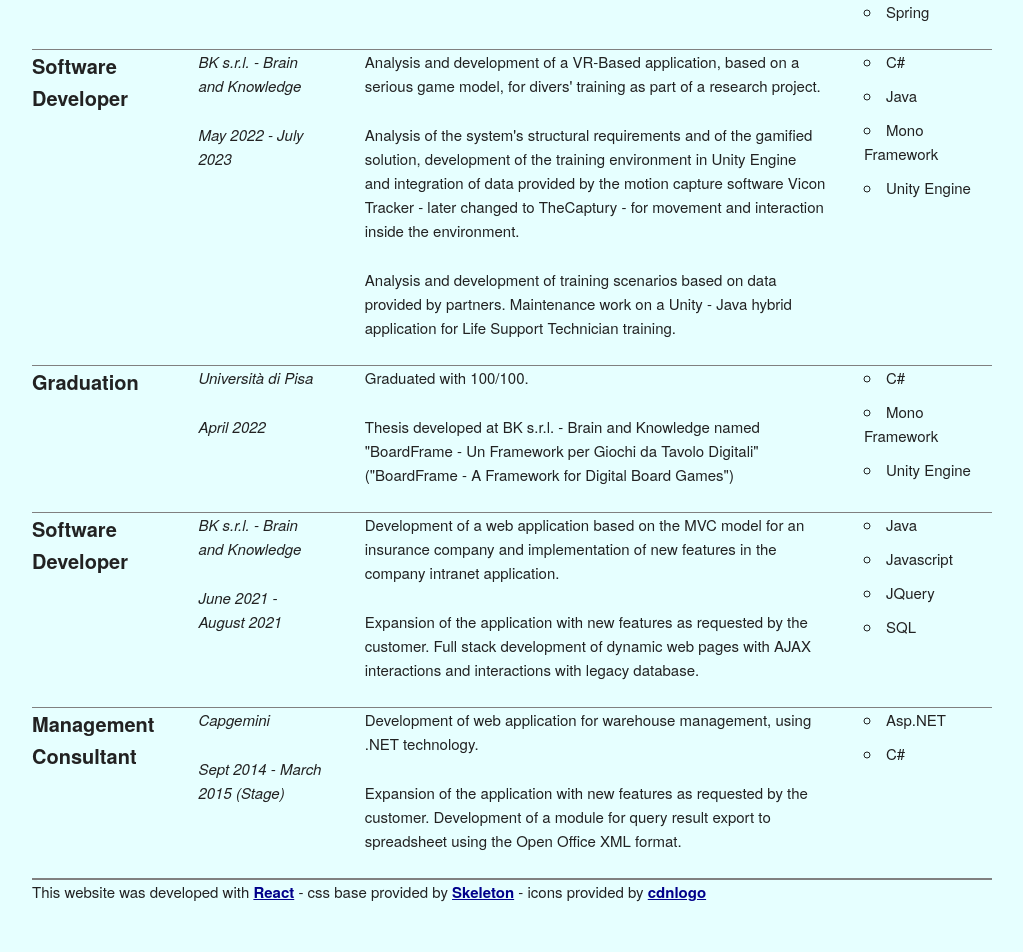
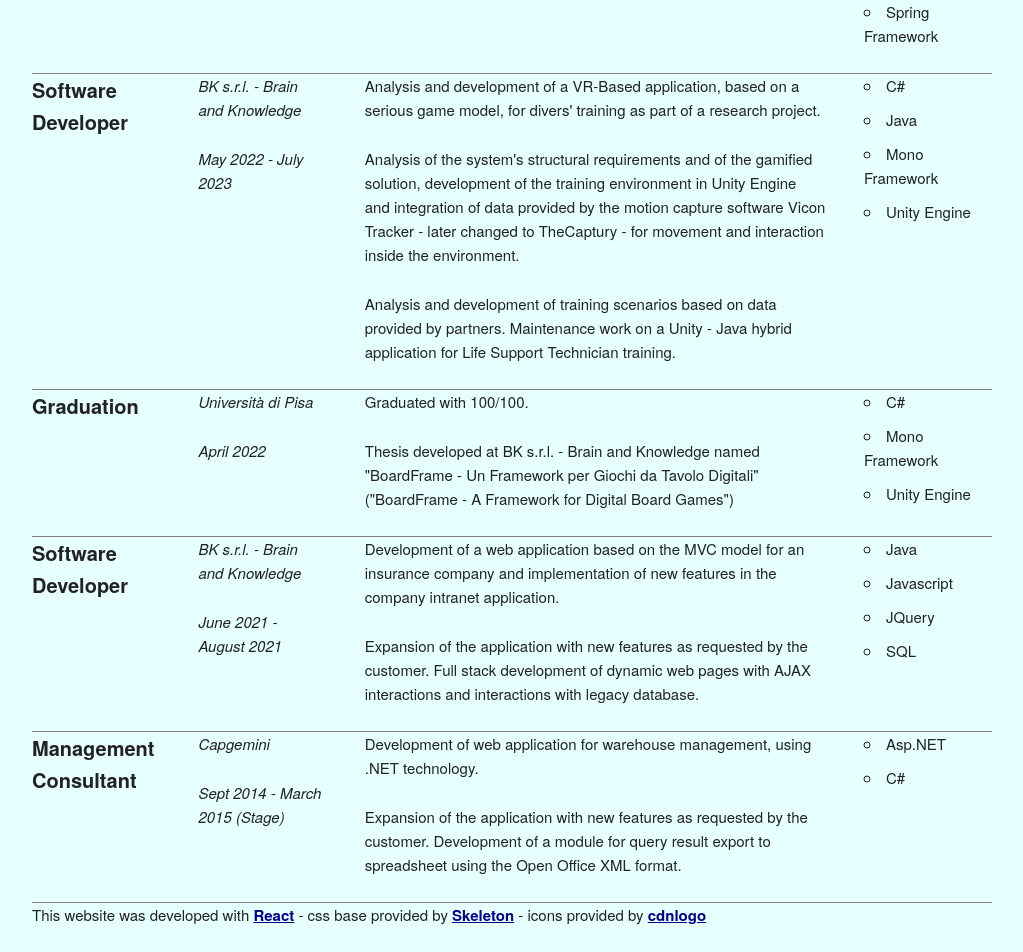
Before and after one commit to FrancescoConso/francescoconso.github.io, a React (Vite) app: page / in a window 1280 px wide. Shown: the part 494-1446 px from the top of the page, without its empty margins (128-1151 px from the left). Before the commit the page ends 1423 px from the top, so only its background shows below. Built offline with nearby package versions, Linux system fonts and the light colour scheme.

Commit message:
Minor fixes

```diff
--- a/src/Pages/Curriculum.tsx
+++ b/src/Pages/Curriculum.tsx
@@ -25,7 +25,7 @@ export function Curriculum() {
               <li>Javascript</li>
               <li>Typescript</li>
               <li>React.js</li>
-              <li>Spring</li>
+              <li>Spring Framework</li>
             </ul>
           </div>
         </div>
@@ -122,7 +122,8 @@ export function Curriculum() {
           </div>
         </div>
         {/*  This comment is a separator */}
-        <div className="row with-bottom-border">
+        {/* <div className="row with-bottom-border"> */}
+        <div className="row ">
           <div className="two columns bold-bigger">
             <p>Management Consultant</p>
           </div>
--- a/src/Pages/Hobby.tsx
+++ b/src/Pages/Hobby.tsx
@@ -96,8 +96,10 @@ export function Hobby() {
               by 80's wireframe graphics. The sketch takes left and right audio
               channels of an audio input, perform a Fourier Transform on it and
               uses the values to change the elevation of the grid spots to draw
-              a "terraformed" grid based on the audio.
-              The result is in the video
+              a "terraformed" grid based on the audio. The result is in the
+              video shown to the left. Be aware that at the end of the song it
+              will play some raw sounds that may damage your headphones or
+              speakers if played too high.
             </p>
           </div>
         </div>
@@ -107,9 +109,7 @@ export function Hobby() {
           </div>
           <div className="six columns">
             <h4>
-              <a href="https://github.com/FrancescoConso/EGAXmas">
-                EGAXmas
-              </a>
+              <a href="https://github.com/FrancescoConso/EGAXmas">EGAXmas</a>
             </h4>
             <p>
               Think of it as a digital Christmas Postcard. The idea was to play
```
